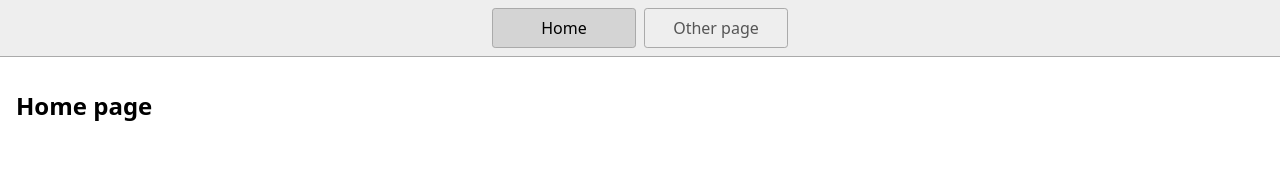
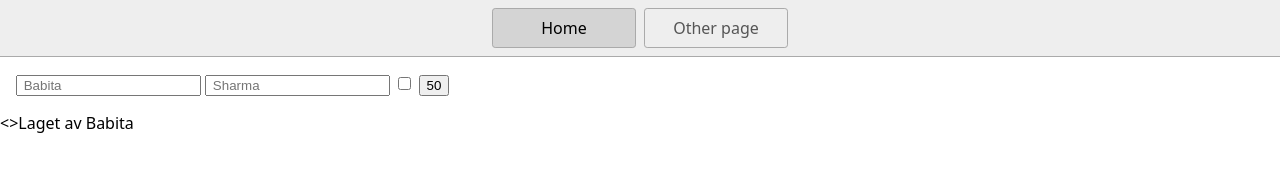
Before and after one commit to sharmababita/Kodeloftet_DAg16, a website: page index.html in a window 1280 px wide. Drawn offline with Linux system fonts and the light colour scheme.

Commit message:
Fornavn+etternavn

```diff
--- a/index.html
+++ b/index.html
@@ -17,7 +17,20 @@
       <a href="/page2.html">Other page</a>
     </nav>
     <main>
-      <h1>Home page</h1>
-    </main>
+
+    <!--
+      Oppgave1:
+      1. Lag et input-felt som tar i mot fornavn
+      2. Lag et input-felt som tar i mot etternaavn
+      3. Lag et input.felt som tar i mot alder
+      4. Lag et input-felt som tar i mot en avkrysnsing
+      -->
+      <input types="text" name="" id="" placeholder=" Babita ">
+      <input types="number" name="" id="" placeholder=" Sharma">
+      <input type="checkbox" name="" id="" placeholder=" Alder">
+      <input type="button" value="50">
+      </main>
+      <footer>
+        <>Laget av Babita</p>
   </body>
 </html>
```
Also changed, not shown: 1 other file.
